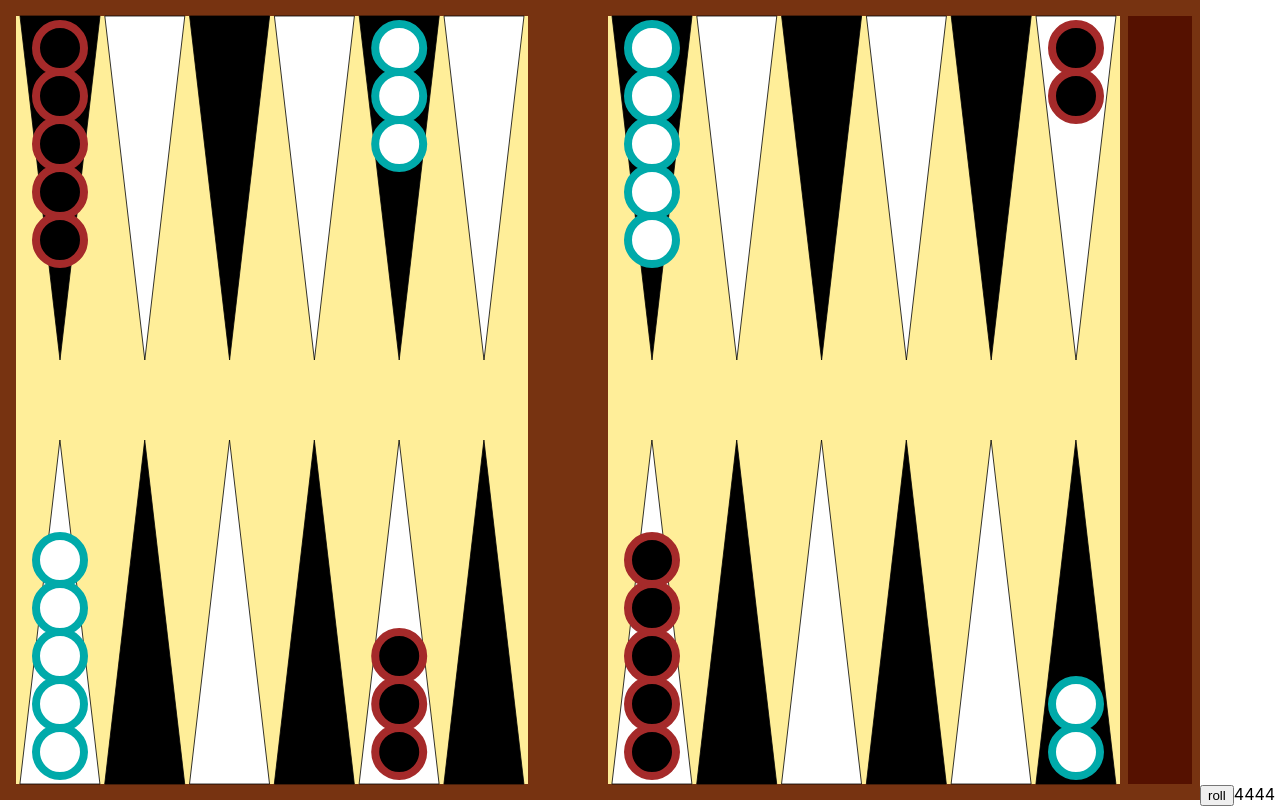
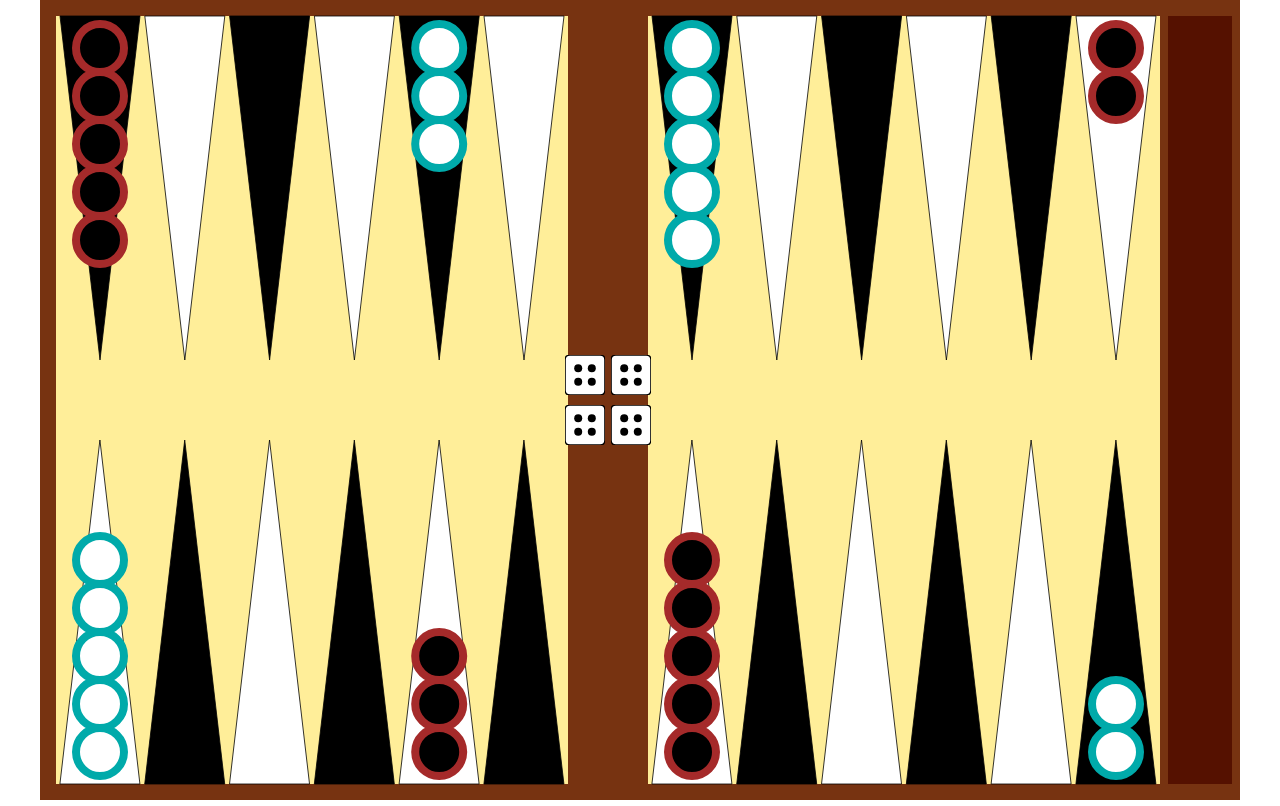
Before and after one commit to nikfrank/react-sheshbesh-cp, a React (Create React App) app: page / in a window 1280 px wide. Both pictures are taken after a click on the button "roll". Built offline with nearby package versions, Linux system fonts and the light colour scheme.

Commit message:
happy dice

```diff
--- a/src/App.css
+++ b/src/App.css
@@ -1,7 +1,56 @@
+body {
+  overflow: hidden;
+}
+
 .Board {
   max-height: 100vh;
   max-width: 100vw;
 }
+
+.game-container {
+  margin: 0 auto;
+  height: 100vh;
+  max-height: 66.666vw;
+  width: 150vh;
+  max-width: 100vw;
+  position: relative;
+}
+
+.dice-container {
+  position: absolute;
+  height: 100px;
+  top: calc( 50% - 50px );
+
+  width: 100px;
+  left: calc( 47.33% - 50px );
+
+  display: flex;
+  flex-direction: row;
+  flex-wrap: wrap;
+  justify-content: center;
+  align-items: center;
+}
+
+.dice-container button {
+  background-color: white;
+  border-radius: 8px;
+  padding: 12px;
+  outline: none;
+  font-weight: 900;
+}
+
+.die {
+  height: 40px;
+  width: 40px;
+  margin: 3px;
+}
+
+.die rect {
+  fill: white;
+  stroke: black;
+  stroke-width: 4px;
+}
+
 
 .white-triangle {
   stroke: black;
--- a/src/App.js
+++ b/src/App.js
@@ -2,6 +2,7 @@ import React from 'react';
 import './App.css';
 
 import Board from './Board';
+import Dice from './Dice';
 
 import { calculateLegalMoves } from './util';
 
@@ -176,6 +177,7 @@ class App extends React.Component {
     })
   }
 
+
   checkTurnOver = ()=>{
     if( this.state.whiteHome === 15 ) console.log('white wins');
     if( this.state.blackHome === 15 ) console.log('black wins');
@@ -194,6 +196,7 @@ class App extends React.Component {
   render() {
     return (
       <div className="App">
+        <div className='game-container'>
           <Board chips={this.state.chips}
                  onClick={this.spaceClicked}
                  onDoubleClick={this.spaceDoubleClicked}
@@ -201,8 +204,14 @@ class App extends React.Component {
                  whiteJail={this.state.whiteJail} whiteHome={this.state.whiteHome}
                  blackJail={this.state.blackJail} blackHome={this.state.blackHome} />
 
+          <div className='dice-container'>
+            {!this.state.dice.length ? (
                <button onClick={this.roll}>roll</button>
-        {this.state.dice}
+            ) : (
+               <Dice dice={this.state.dice} />
+            )}
+          </div>
+        </div>
       </div>
     );
   }
--- a/src/Board.js
+++ b/src/Board.js
@@ -68,6 +68,13 @@ const Board = ({
                     ) } r={30}
                     className={chip < 0 ? 'white-chip' : 'black-chip'}/>
           ))}
+
+          <rect x={centers[i] - 50} width={100}
+                y={ i < 12 ? 20 : 550 } height={430}
+                fill='transparent' stroke='transparent'
+                onDoubleClick={()=> onDoubleClick(i)}
+                onClick={()=> onClick(i)} />
+
         </g>
       ))
     }
@@ -78,27 +85,6 @@ const Board = ({
 export default Board;
 
 /*
-    {
-      chips.map((chip, i)=> (
-        <g key={i}>
-          {[...Array(Math.abs(chip))].map((_, c)=> (
-            <circle key={c} cx={centers[i]}
-                    cy={ i < 12 ? (
-                        60 + (60 - 5*Math.max(0, Math.abs(chip)-6))*c
-                    ) : (
-                        940 - (60 - 5*Math.max(0, Math.abs(chip)-6))*c
-                    ) } r={30}
-                    className={chip < 0 ? 'white-chip' : 'black-chip'}/>
-          ))}
-
-          <rect x={centers[i] - 50} width={100}
-                y={ i < 12 ? 20 : 550 } height={430}
-                fill='transparent' stroke='transparent'
-                onDoubleClick={()=> onDoubleClick(i)}
-                onClick={()=> onClick(i)} />
-        </g>
-      ))
-    }
 
     {
       [...Array(whiteJail)].map((_, i)=>(
--- /dev/null
+++ b/src/Dice.js
@@ -0,0 +1,49 @@
+import React from 'react';
+
+const Dice = ({ dice })=>
+  dice.map((die, i)=> (
+    <svg viewBox='0 0 100 100' key={i} className='die'>
+      <rect x={0} y={0} height={100} width={100} rx={12}/>
+
+      {die === 1 ? (
+         <circle cx={50} cy={50} r={10} />
+      ): die === 2 ? (
+         <g>
+           <circle cx={33} cy={33} r={10} />
+           <circle cx={67} cy={67} r={10} />
+         </g>
+      ): die === 3 ? (
+         <g>
+           <circle cx={33} cy={33} r={10} />
+           <circle cx={50} cy={50} r={10} />
+           <circle cx={67} cy={67} r={10} />
+         </g>
+      ): die === 4 ? (
+        <g>
+          <circle cx={33} cy={33} r={10} />
+          <circle cx={33} cy={67} r={10} />
+          <circle cx={67} cy={33} r={10} />
+          <circle cx={67} cy={67} r={10} />
+        </g>
+      ): die === 5 ? (
+        <g>
+          <circle cx={33} cy={33} r={10} />
+          <circle cx={33} cy={67} r={10} />
+          <circle cx={67} cy={33} r={10} />
+          <circle cx={50} cy={50} r={10} />
+          <circle cx={67} cy={67} r={10} />
+        </g>
+      ): die === 6 ? (
+        <g>
+          <circle cx={33} cy={33} r={10} />
+          <circle cx={33} cy={50} r={10} />
+          <circle cx={33} cy={67} r={10} />
+          <circle cx={67} cy={33} r={10} />
+          <circle cx={67} cy={50} r={10} />
+          <circle cx={67} cy={67} r={10} />
+        </g>
+      ): null}
+    </svg>
+  ));
+
+export default Dice;
```
Also changed, not shown: 1 other file (tests, documents, lock files or other folders). Lines whose indentation alone changed are shown as unchanged.
